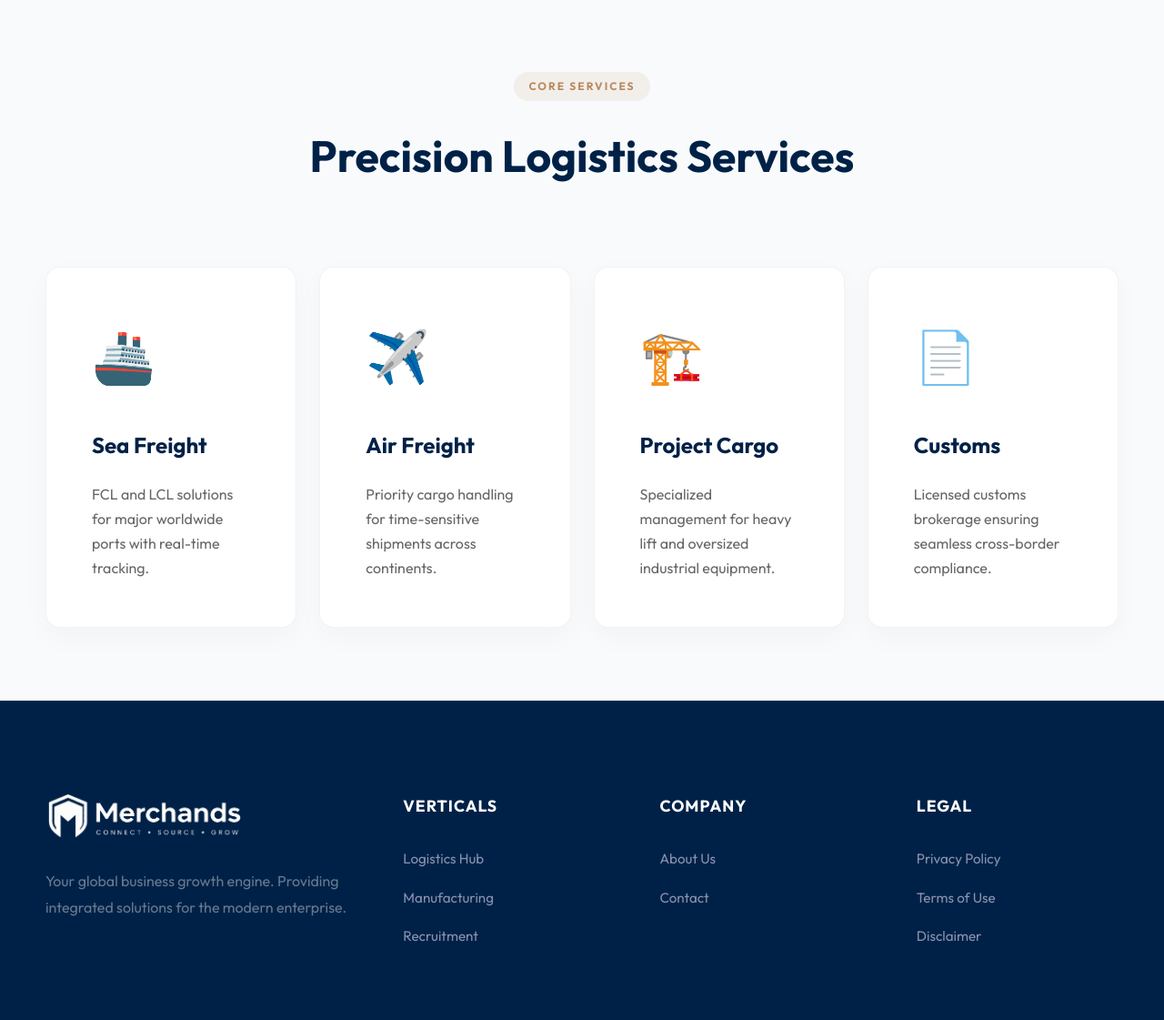
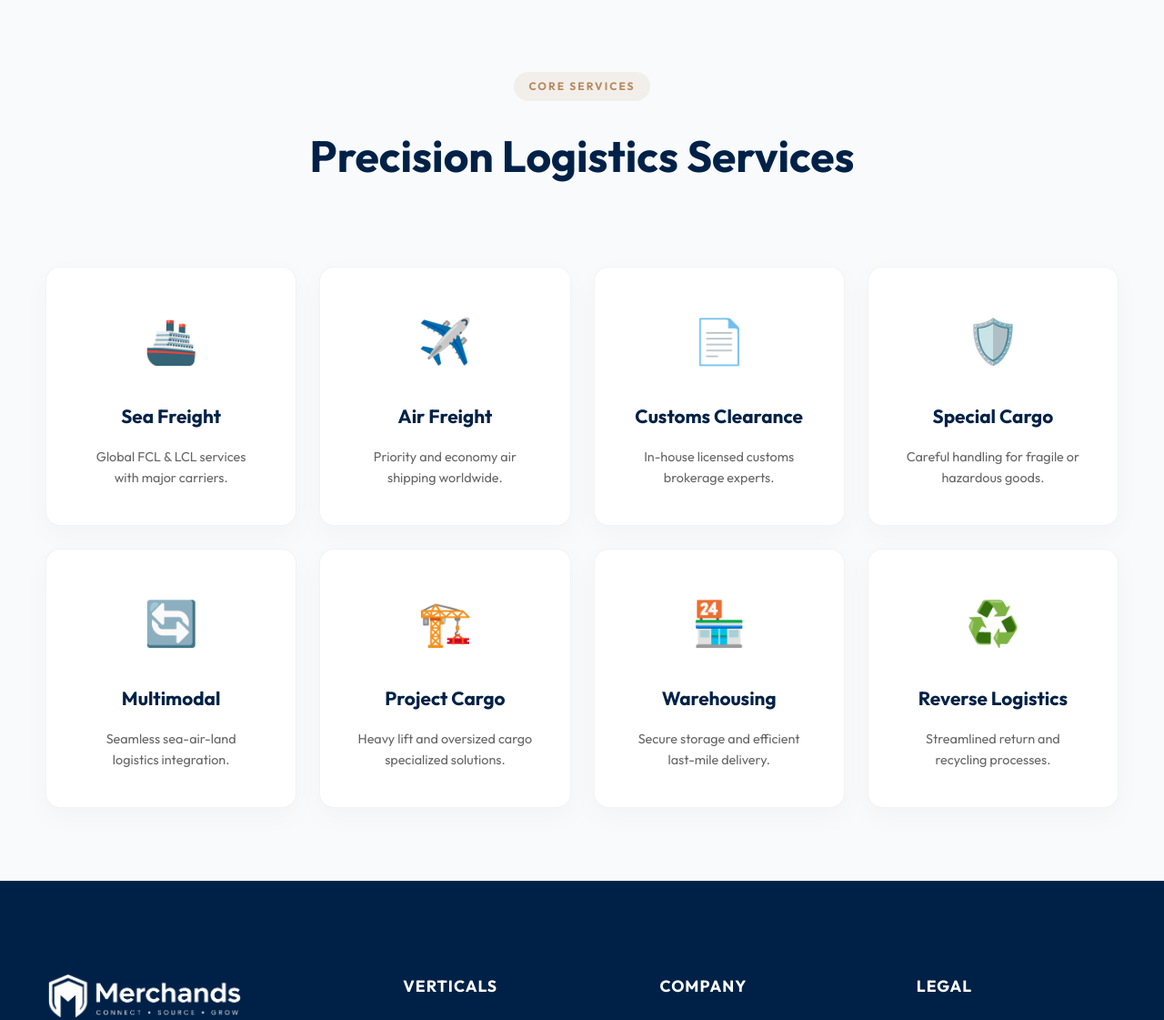
Before and after one commit to harigopinathnair/merchands, a PHP site: page /logistics/ in a window 1280 px wide. Shown: the part 1336-2457 px from the top of the page at 91% size. Run offline with PHP 8.4, Linux system fonts and the light colour scheme.

Commit message:
Expand Logistics services to 8 core offerings with descriptive cards

```diff
--- a/logistics/index.php
+++ b/logistics/index.php
@@ -84,25 +84,45 @@ include '../includes/header.php';
                 <h2 style="font-size: 3rem;">Precision Logistics Services</h2>
             </div>
             <div class="grid-4">
-                <div style="background: white; padding: 50px; border-radius: 16px; transition: var(--transition); box-shadow: 0 10px 30px rgba(0,0,0,0.03); border: 1px solid rgba(0,33,71,0.05);">
-                    <span style="font-size: 3.5rem; margin-bottom: 30px; display: block;">🚢</span>
-                    <h3 style="font-size: 1.5rem; margin-bottom: 20px;">Sea Freight</h3>
-                    <p style="color: #666; line-height: 1.7;">FCL and LCL solutions for major worldwide ports with real-time tracking.</p>
+                <div style="background: white; padding: 40px; border-radius: 16px; transition: var(--transition); box-shadow: 0 10px 30px rgba(0,0,0,0.03); border: 1px solid rgba(0,33,71,0.05); text-align: center;">
+                    <span style="font-size: 3rem; margin-bottom: 25px; display: block;">🚢</span>
+                    <h3 style="font-size: 1.3rem; margin-bottom: 15px; color: var(--navy);">Sea Freight</h3>
+                    <p style="color: #666; line-height: 1.6; font-size: 0.9rem;">Global FCL & LCL services with major carriers.</p>
                 </div>
-                <div style="background: white; padding: 50px; border-radius: 16px; transition: var(--transition); box-shadow: 0 10px 30px rgba(0,0,0,0.03); border: 1px solid rgba(0,33,71,0.05);">
-                    <span style="font-size: 3.5rem; margin-bottom: 30px; display: block;">✈️</span>
-                    <h3 style="font-size: 1.5rem; margin-bottom: 20px;">Air Freight</h3>
-                    <p style="color: #666; line-height: 1.7;">Priority cargo handling for time-sensitive shipments across continents.</p>
+                <div style="background: white; padding: 40px; border-radius: 16px; transition: var(--transition); box-shadow: 0 10px 30px rgba(0,0,0,0.03); border: 1px solid rgba(0,33,71,0.05); text-align: center;">
+                    <span style="font-size: 3rem; margin-bottom: 25px; display: block;">✈️</span>
+                    <h3 style="font-size: 1.3rem; margin-bottom: 15px; color: var(--navy);">Air Freight</h3>
+                    <p style="color: #666; line-height: 1.6; font-size: 0.9rem;">Priority and economy air shipping worldwide.</p>
                 </div>
-                <div style="background: white; padding: 50px; border-radius: 16px; transition: var(--transition); box-shadow: 0 10px 30px rgba(0,0,0,0.03); border: 1px solid rgba(0,33,71,0.05);">
-                    <span style="font-size: 3.5rem; margin-bottom: 30px; display: block;">🏗️</span>
-                    <h3 style="font-size: 1.5rem; margin-bottom: 20px;">Project Cargo</h3>
-                    <p style="color: #666; line-height: 1.7;">Specialized management for heavy lift and oversized industrial equipment.</p>
+                <div style="background: white; padding: 40px; border-radius: 16px; transition: var(--transition); box-shadow: 0 10px 30px rgba(0,0,0,0.03); border: 1px solid rgba(0,33,71,0.05); text-align: center;">
+                    <span style="font-size: 3rem; margin-bottom: 25px; display: block;">📄</span>
+                    <h3 style="font-size: 1.3rem; margin-bottom: 15px; color: var(--navy);">Customs Clearance</h3>
+                    <p style="color: #666; line-height: 1.6; font-size: 0.9rem;">In-house licensed customs brokerage experts.</p>
                 </div>
-                <div style="background: white; padding: 50px; border-radius: 16px; transition: var(--transition); box-shadow: 0 10px 30px rgba(0,0,0,0.03); border: 1px solid rgba(0,33,71,0.05);">
-                    <span style="font-size: 3.5rem; margin-bottom: 30px; display: block;">📄</span>
-                    <h3 style="font-size: 1.5rem; margin-bottom: 20px;">Customs</h3>
-                    <p style="color: #666; line-height: 1.7;">Licensed customs brokerage ensuring seamless cross-border compliance.</p>
+                <div style="background: white; padding: 40px; border-radius: 16px; transition: var(--transition); box-shadow: 0 10px 30px rgba(0,0,0,0.03); border: 1px solid rgba(0,33,71,0.05); text-align: center;">
+                    <span style="font-size: 3rem; margin-bottom: 25px; display: block;">🛡️</span>
+                    <h3 style="font-size: 1.3rem; margin-bottom: 15px; color: var(--navy);">Special Cargo</h3>
+                    <p style="color: #666; line-height: 1.6; font-size: 0.9rem;">Careful handling for fragile or hazardous goods.</p>
+                </div>
+                <div style="background: white; padding: 40px; border-radius: 16px; transition: var(--transition); box-shadow: 0 10px 30px rgba(0,0,0,0.03); border: 1px solid rgba(0,33,71,0.05); text-align: center;">
+                    <span style="font-size: 3rem; margin-bottom: 25px; display: block;">🔄</span>
+                    <h3 style="font-size: 1.3rem; margin-bottom: 15px; color: var(--navy);">Multimodal</h3>
+                    <p style="color: #666; line-height: 1.6; font-size: 0.9rem;">Seamless sea-air-land logistics integration.</p>
+                </div>
+                <div style="background: white; padding: 40px; border-radius: 16px; transition: var(--transition); box-shadow: 0 10px 30px rgba(0,0,0,0.03); border: 1px solid rgba(0,33,71,0.05); text-align: center;">
+                    <span style="font-size: 3rem; margin-bottom: 25px; display: block;">🏗️</span>
+                    <h3 style="font-size: 1.3rem; margin-bottom: 15px; color: var(--navy);">Project Cargo</h3>
+                    <p style="color: #666; line-height: 1.6; font-size: 0.9rem;">Heavy lift and oversized cargo specialized solutions.</p>
+                </div>
+                <div style="background: white; padding: 40px; border-radius: 16px; transition: var(--transition); box-shadow: 0 10px 30px rgba(0,0,0,0.03); border: 1px solid rgba(0,33,71,0.05); text-align: center;">
+                    <span style="font-size: 3rem; margin-bottom: 25px; display: block;">🏪</span>
+                    <h3 style="font-size: 1.3rem; margin-bottom: 15px; color: var(--navy);">Warehousing</h3>
+                    <p style="color: #666; line-height: 1.6; font-size: 0.9rem;">Secure storage and efficient last-mile delivery.</p>
+                </div>
+                <div style="background: white; padding: 40px; border-radius: 16px; transition: var(--transition); box-shadow: 0 10px 30px rgba(0,0,0,0.03); border: 1px solid rgba(0,33,71,0.05); text-align: center;">
+                    <span style="font-size: 3rem; margin-bottom: 25px; display: block;">♻️</span>
+                    <h3 style="font-size: 1.3rem; margin-bottom: 15px; color: var(--navy);">Reverse Logistics</h3>
+                    <p style="color: #666; line-height: 1.6; font-size: 0.9rem;">Streamlined return and recycling processes.</p>
                 </div>
             </div>
         </div>
```
